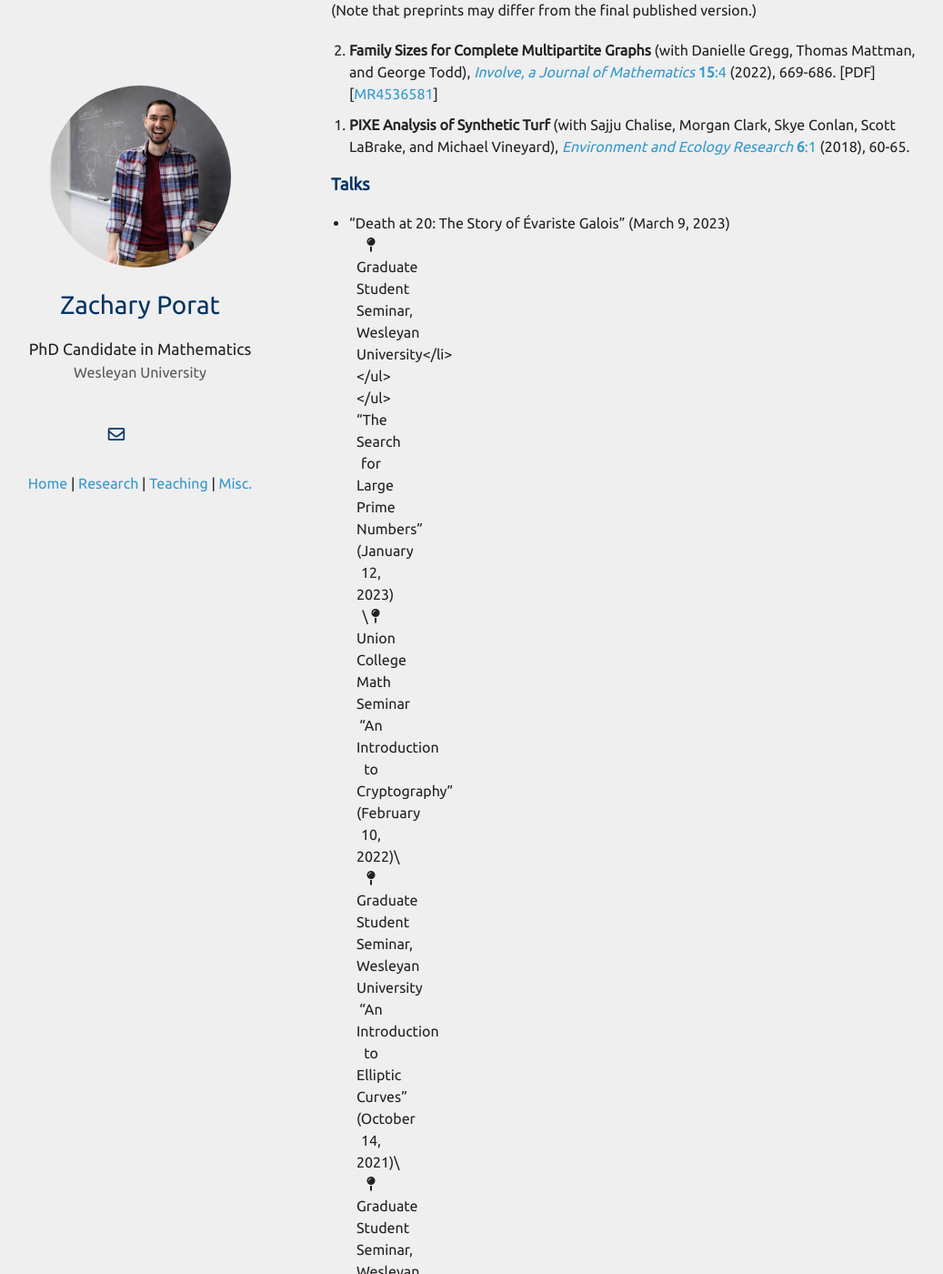
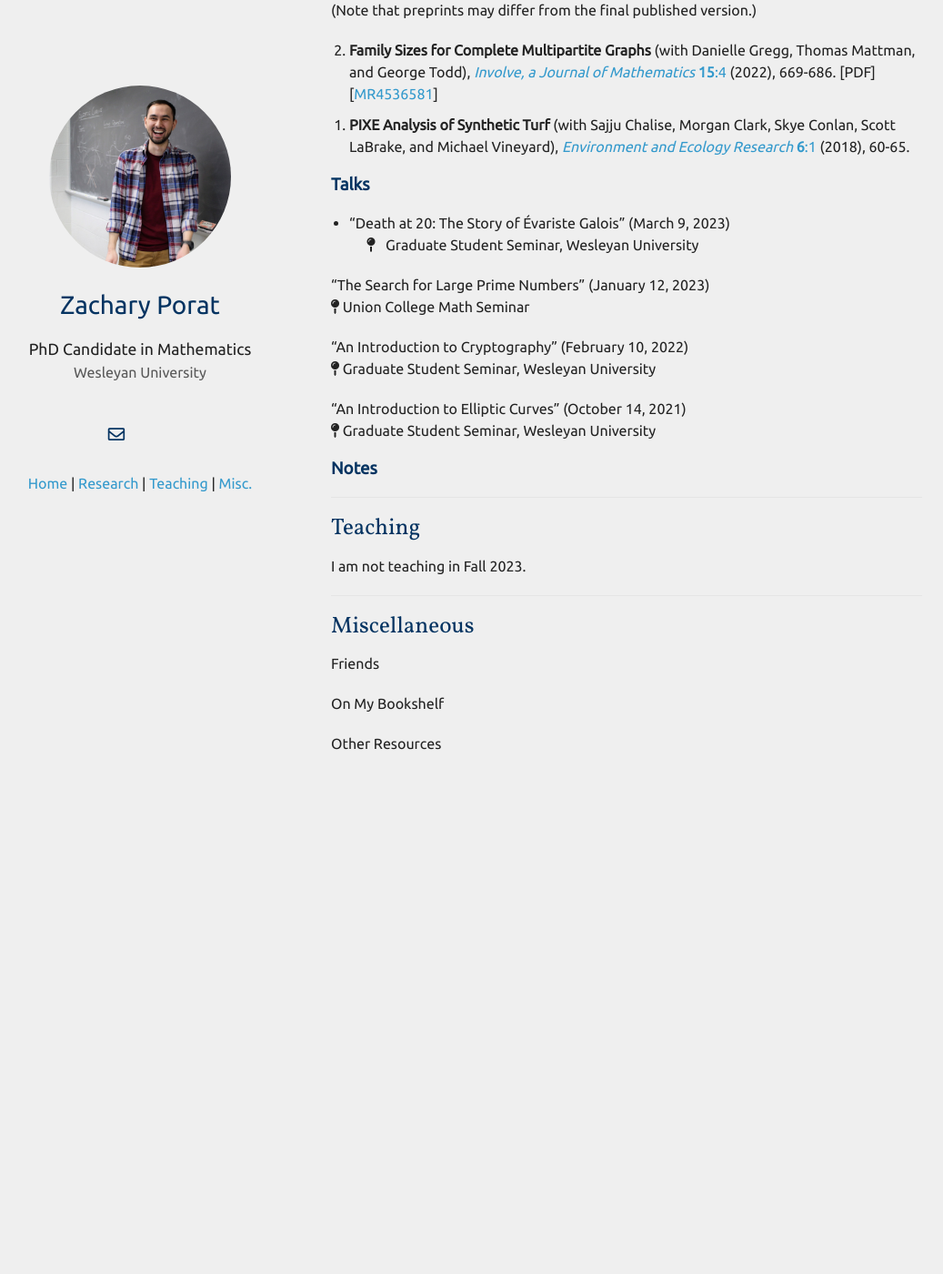
Before and after one commit to zporat/zporat.github.io, a Jekyll site: the page built from index.md, in a window 1280 px wide and 1400 px high, scrolled down 472 px. Shown: the whole window at 91% size, without its empty margins (101-1138 px from the left). Built offline with Jekyll 4.4.1, drawn with Linux system fonts in a browser that asks for light colours; nearby versions of some CDN libraries; a style sheet for code colours, icons or effects is not loaded; our own code applies the rules of GitHub Pages for plain Markdown files; after the commit the page ends 1395 px from its top, so only the background shows below that; some of the changed lines change nothing that is shown; some of the changed text lies outside the part shown.

Commit message:
Update index.md

```diff
--- a/index.md
+++ b/index.md
@@ -30,7 +30,7 @@ My research interests lie in number theory and algebraic geometry.  In particula
 <ul style="margin-left:-20px">
 <li>“Death at 20: The Story of Évariste Galois” (March 9, 2023)</li>
 <ul class="fa-ul">
-<li><span class="fa-li"><i class="fas fa-map-pin"></i>Graduate Student Seminar, Wesleyan University</li>
+<li><span class="fa-li"><i class="fas fa-map-pin"></i></span>Graduate Student Seminar, Wesleyan University</li>
 </ul>
 </ul>
 
```
